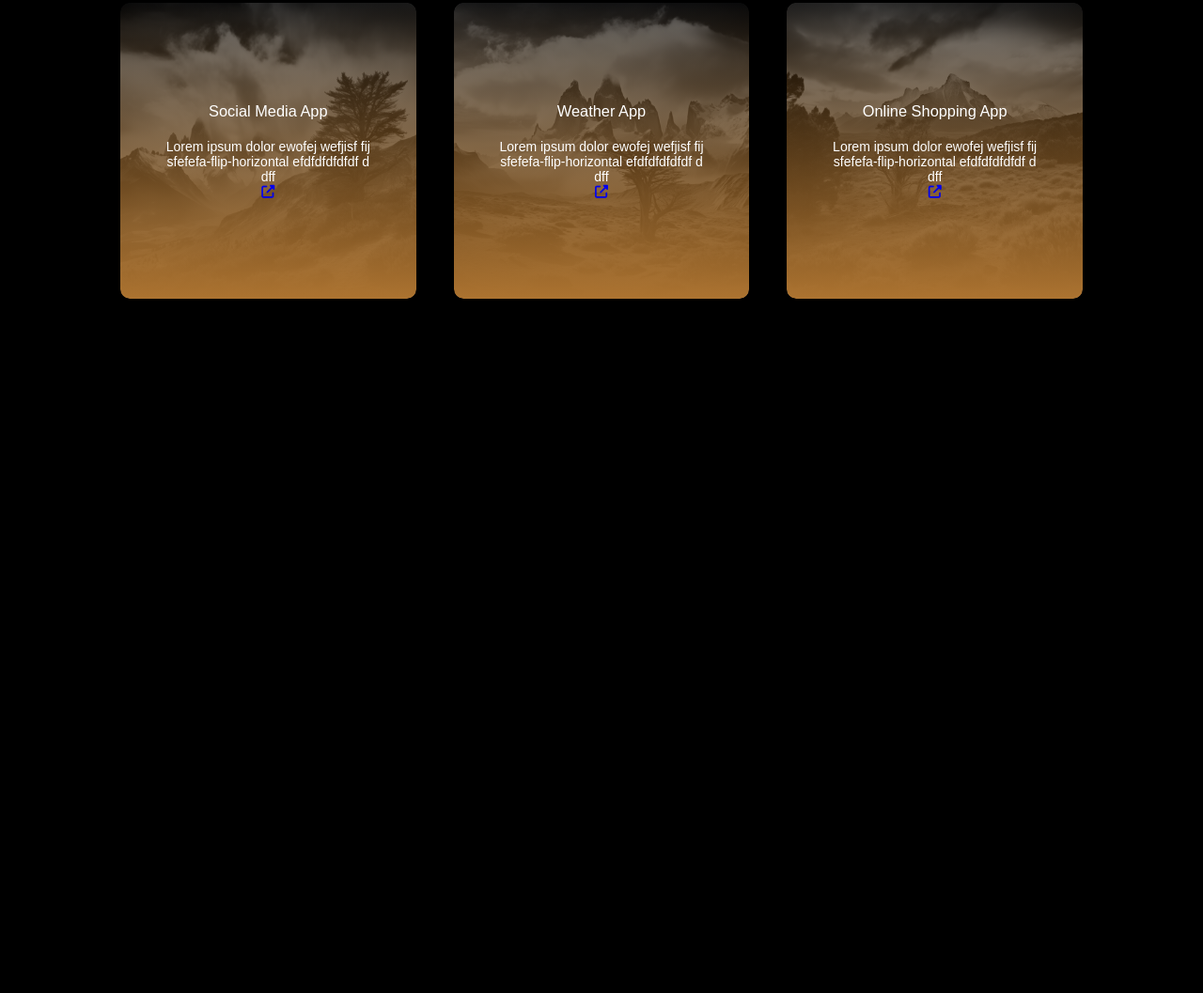
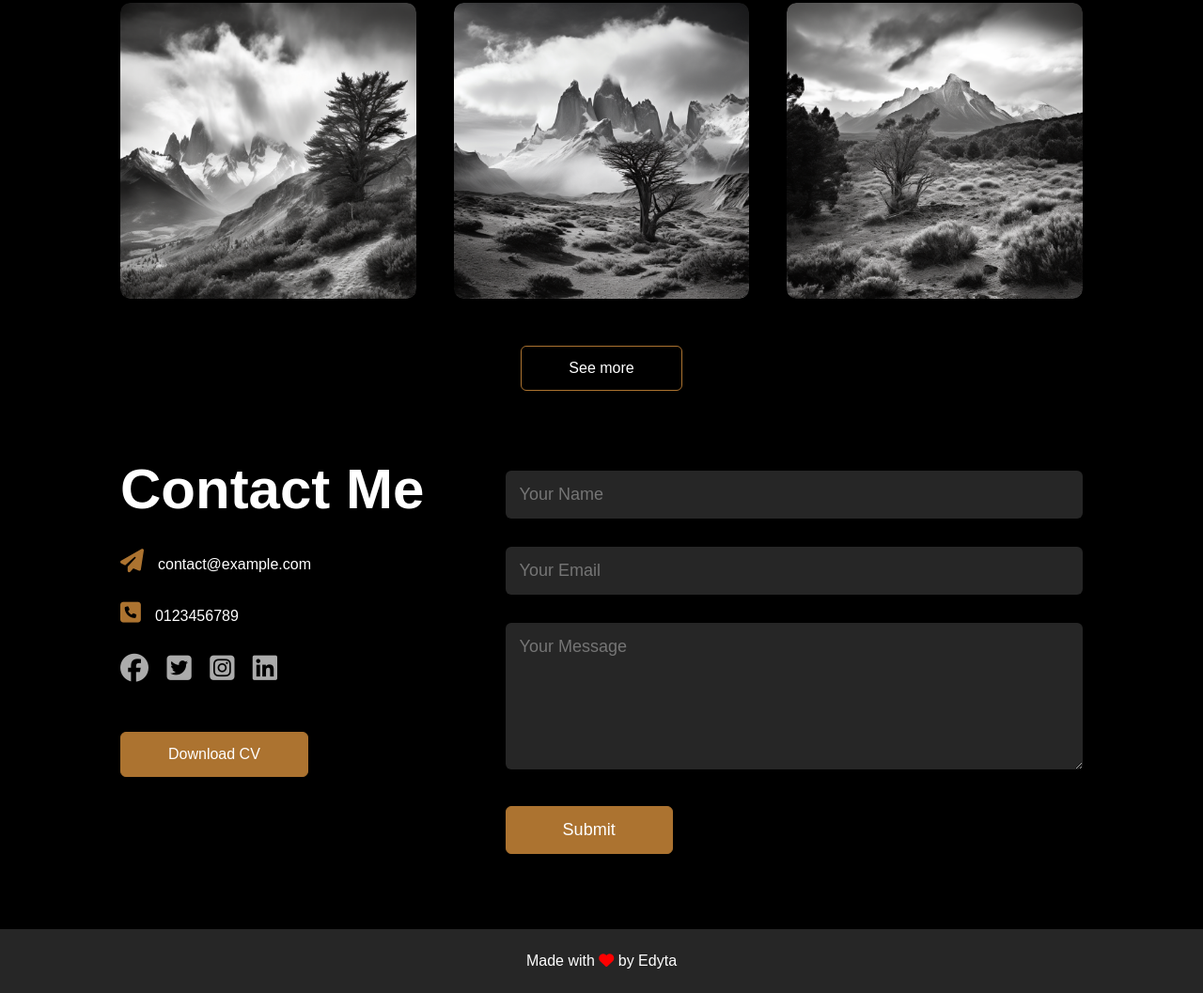
Before and after one commit to Edit22/PORTFOLIO__PROJECT__06.06.23, a plain HTML site: page index.html in a window 1280 px wide. Shown: the part 2211-3268 px from the top of the page at 94% size. Before the commit the page ends 2539 px from the top, so only its background shows below. Drawn offline with Linux system fonts and the light colour scheme.

Commit message:
Contact form added
-download file added
-contact form added

```diff
--- a/index.html
+++ b/index.html
@@ -147,10 +147,42 @@
             </div>
         </div>
      </div>
+     <a href="#" class="btn">See more</a>
     </div>
 </div>
 
+<!-- --------------------- contact --------------------  -->
 
+<div id="contact">
+    <div class="container">
+        <div class="row">
+            <div class="contact-left">
+                <h1 class="sub-title">Contact Me</h1>
+                <p><i class="fa-sharp fa-solid fa-paper-plane"></i>contact@example.com</p>
+                <p><i class="fa-solid fa-square-phone"></i>0123456789</p>
+                <div class="social-items">
+                    <a href="https://facebook.com"><i class="fa-brands fa-facebook"></i></a>
+                    <a href=""><i class="fa-brands fa-square-twitter"></i></a>
+                    <a href=""><i class="fa-brands fa-square-instagram"></i></a>
+                    <a href=""><i class="fa-brands fa-linkedin"></i></a>
+                </div>
+                <a href="download/M_03_S_02_Sass.pdf" download class="btn btn2">Download CV</a>
+            </div>
+
+            <div class="contact-right">
+                  <form>
+                    <input type="text" name="Name" placeholder="Your Name" required>
+                    <input type="email" name="email" placeholder="Your Email" required>
+                    <textarea name="Message" rows="6" placeholder="Your Message"></textarea>
+                    <button type="submit" class="btn btn2">Submit</button>
+                  </form>
+            </div>
+        </div>
+    </div>
+    <div class="copyright">
+        <p>Made with <i class="fa-solid fa-heart"></i> by Edyta</p>
+    </div>
+</div>
 
 <script>
 
--- a/style.css
+++ b/style.css
@@ -219,11 +219,12 @@ nav ul li a:hover::after {
     width: 100%;
     border-radius: 10px;
     display: block;
+    transition: transform 0.5s;
 }
 
 .layer {
     width: 100%;
-    height: 100%;
+    height: 0;
     background: linear-gradient(rgba(0,0,0,0.6), #ac7330);
     border-radius: 10px;
     position: absolute;
@@ -237,6 +238,7 @@ nav ul li a:hover::after {
     padding: 0 40px;
     text-align: center;
     font-size: 14px;
+    transition: height 0.5s;
 }
 
 .layer h3 {
@@ -244,7 +246,7 @@ nav ul li a:hover::after {
     margin-bottom: 20px;
 }
 
-.link a {
+.layer a {
     margin-top: 20px;
     color:#ac7330;
     text-decoration: none;
@@ -256,3 +258,107 @@ nav ul li a:hover::after {
     border-radius: 50%;
     text-align: center;
 }
+
+.work:hover img{
+    transform: scale(1.1);
+}
+
+.work:hover .layer {
+    height: 100%;
+}
+
+.btn {
+    display: block;
+    margin: 50px auto;
+    width: fit-content;
+    border: 1px solid #ac7330;
+    padding: 14px 50px;
+    border-radius: 6px;
+    text-decoration: none;
+    color: #fff;
+    transition: background 0.5s;
+}
+
+.btn:hover {
+    background: #ac7330;
+}
+
+/* ------------------- contact ----------------  */
+
+.contact-left {
+    flex-basis: 35%;
+}
+
+.contact-right {
+    flex-basis: 60%;
+}
+
+.contact-left p {
+    margin-top: 30px;
+}
+
+.contact-left p i {
+    color: #ac7330;
+    margin-right: 15px;
+    font-size: 25px;
+}
+
+.social-items {
+    margin-top: 30px;
+}
+
+.social-items a {
+    text-decoration: none;
+    font-size: 30px;
+    margin-right: 15px;
+    color: #ababab;
+    display: inline-block;
+    transition: transform 0.5s;
+}
+
+.social-items a:hover {
+    color: #ac7330;
+    transform: translateY(-5px);
+}
+
+.btn.btn2 {
+    display: inline-block;
+    background: #ac7330;
+}
+
+.contact-right form {
+    width: 100%;
+}
+
+form input, form textarea {
+    width: 100%;
+    border: 0;
+    outline: none;
+    background: #262626;
+    padding: 15px;
+    margin: 15px 0;
+    color: #fff;
+    font-size: 18px;
+    border-radius: 6px;
+
+}
+
+form .btn2 {
+    padding: 14px 60px;
+    font-size: 18px;
+    margin-top: 20px;
+    cursor: pointer;
+}
+
+.copyright {
+    width: 100%;
+    text-align: center;
+    padding: 25px;
+    background: #262626;
+    font-weight: 300;
+    margin-top: 20px;
+}
+
+.copyright i {
+    color: red;
+}
```
Also changed, not shown: 2 other files.
